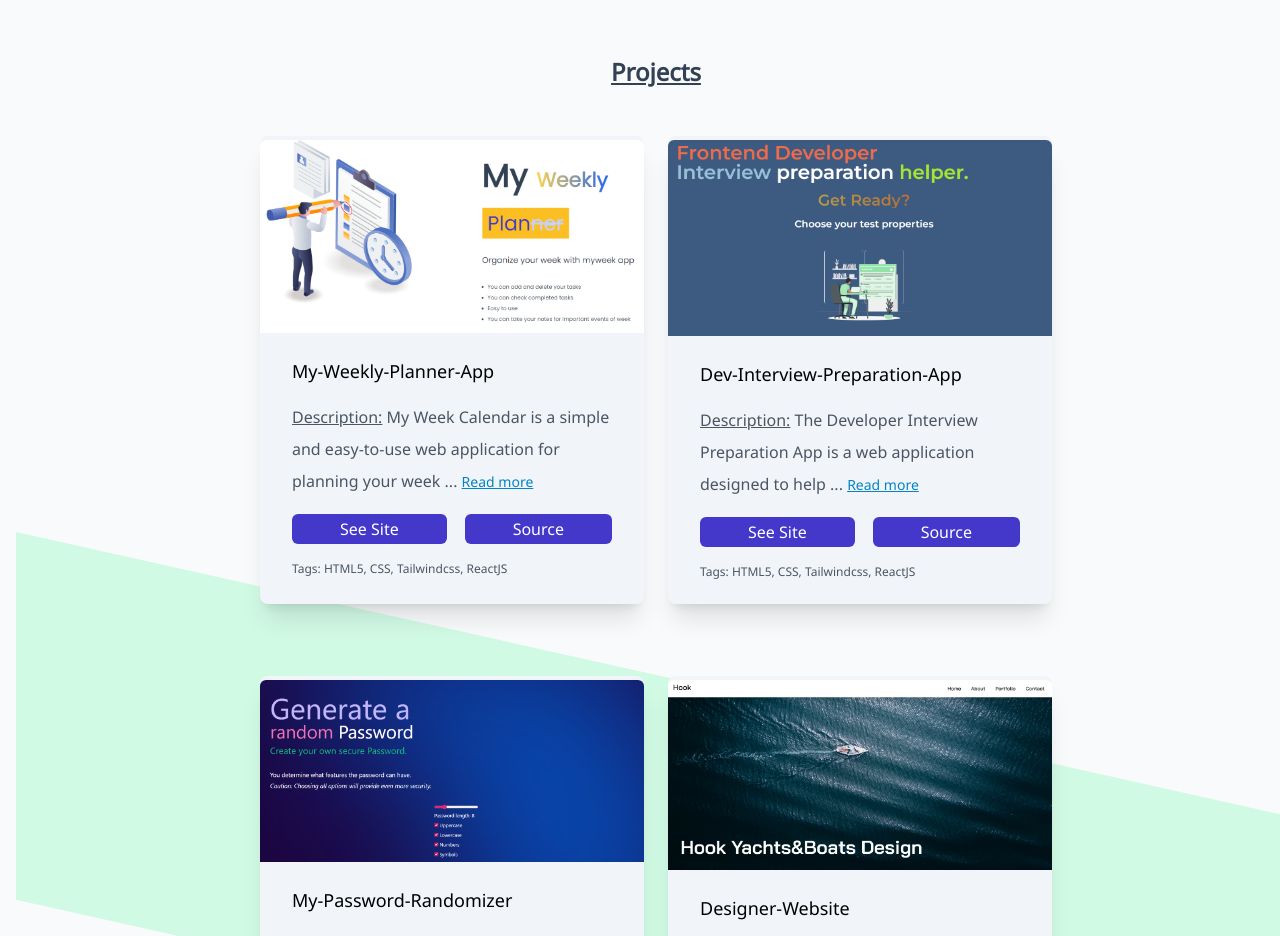
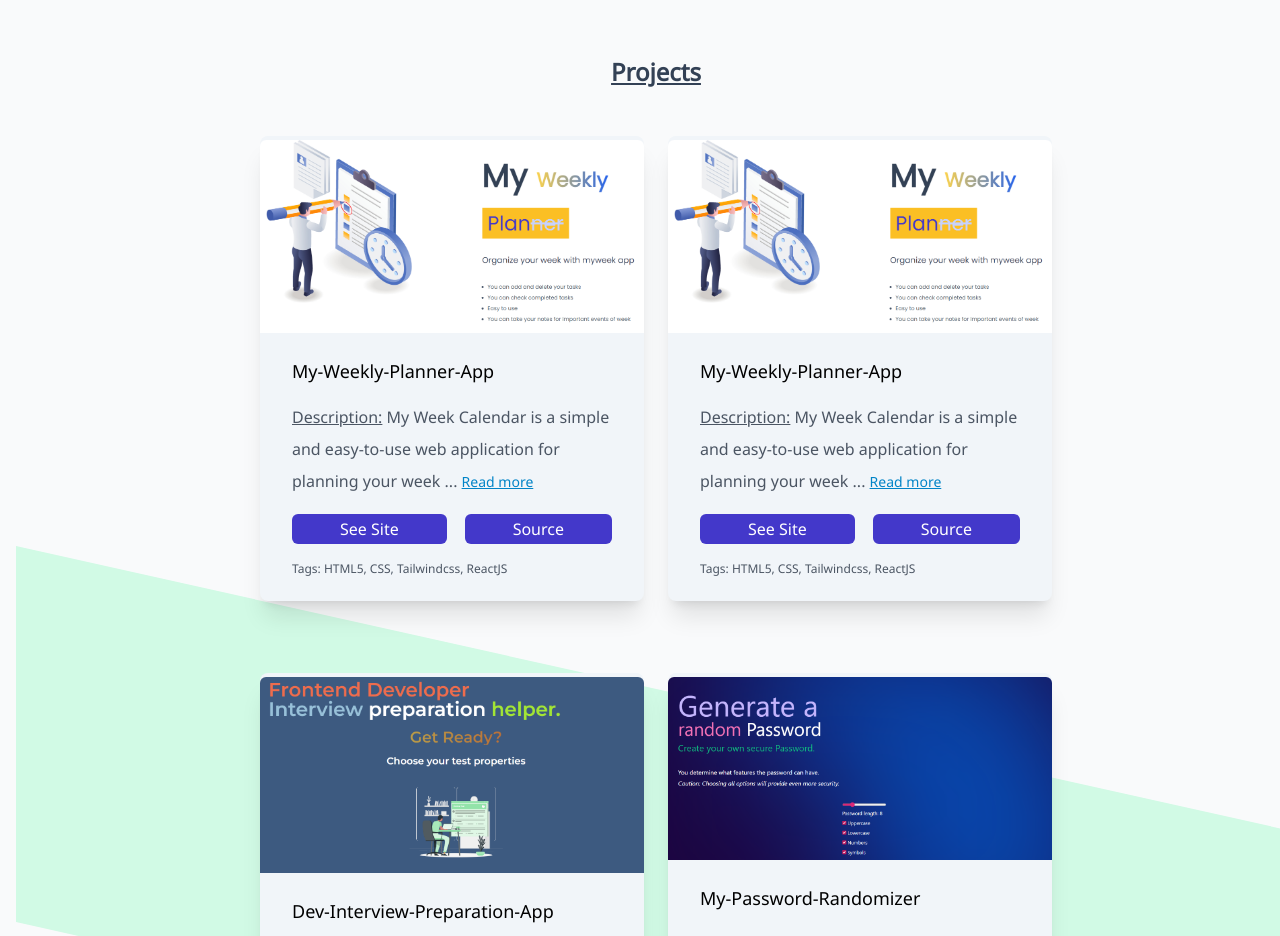
Before and after one commit to TevfikSarlak/dev-website-project, a website: page index.html in a window 1280 px wide. Shown: the part 2640-3576 px from the top of the page. Drawn offline with nearby package versions, Linux system fonts and the light colour scheme.

Commit message:
New Project added

```diff
--- a/index.html
+++ b/index.html
@@ -289,7 +289,52 @@
 
           </div>
 
-          <!--Project2-->
+           <!--Project2-->
+           <div class="bg-slate-100 rounded-lg shadow-xl  w-80 md:w-96  mb-12 mx-auto hover:scale-105">
+            <img src="/images/my-weekly-planner.PNG" class="mt-1 rounded-t-md"/>
+            <div class="mx-2 leading-loose p-6 ">
+              <h2 class="text-lg font-medium mb-4">My-Weekly-Planner-App</h2>
+
+              <p class="text-gray-600"><span class="underline">Description:</span>
+                My Week Calendar is a simple and easy-to-use web application for planning your week
+
+                <span id="dots-one">...</span>
+
+                <span id="readmore-one" class="">
+                  <button id="btn-readmore-one" onclick="ToggleTextOne()" class="text-sky-600 text-sm underline">Read more</button>
+                </span>
+
+                <span id="moretext-one" class="hidden"> It allows you to add, delete, and check off tasks,
+                  as well as take notes and save your progress. The calendar starts on Monday to help
+                  you plan out your workweek. My Week Calendar was built with ReactJS and styled using Tailwind CSS.
+                </span>
+              </p>
+
+              <span >
+                <button id="btn-readless-one" onclick="ToggleTextOne()" class="hidden text-sm  text-sky-600 underline ">Read less</button>
+              </span>
+
+              <div class="mt-4 mb-4 flex justify-evenly md:justify-between items-center">
+                <button>
+                  <a href="https://www.myweek.site/" target="_blank" class="bg-indigo-700 px-8 md:px-12 py-1 rounded-md text-white
+                  hover:bg-white hover:border-2 hover:border-indigo-700 hover:font-semibold hover:text-indigo-700 "
+                  >See Site</a>
+                </button>
+
+                <button>
+                  <a href="https://github.com/TevfikSarlak/my-weekly-planner-app" target="_blank" class="bg-indigo-700 px-8 md:px-12 py-1 rounded-md text-white
+                  hover:bg-white hover:border-2 hover:border-indigo-700 hover:font-semibold hover:text-indigo-700 "
+                  >Source</a>
+                </button>
+              </div>
+
+              <p class="text-gray-600 text-xs">Tags: HTML5, CSS, Tailwindcss, ReactJS</p>
+            </div>
+
+          </div>
+
+
+          <!--Project3-->
           <div class="bg-slate-100 rounded-lg shadow-xl  w-80 md:w-96  mb-12 mx-auto   hover:scale-105">
             <img src="/images/dev-interview-preparation-app.PNG" class="mt-1 rounded-t-md"/>
             <div class="mx-2 leading-loose p-6 ">
@@ -335,7 +380,7 @@
 
           </div>
 
-          <!--Project3-->
+          <!--Project4-->
           <div class="bg-slate-100 rounded-lg shadow-xl w-80 md:w-96  mb-12 mx-auto   hover:scale-105">
             <img src="/images/my-password-randomizer.PNG" class="mt-1 rounded-t-md"/>
             <div class="mx-2 leading-loose p-6 ">
@@ -381,7 +426,7 @@
 
           </div>
 
-          <!--Project4-->
+          <!--Project5-->
           <div class="bg-slate-100 rounded-lg shadow-xl w-80 md:w-96  mb-12 mx-auto  hover:scale-105">
             <img src="/images/designer-website.PNG" class="mt-1 rounded-t-md"/>
             <div class="mx-2 leading-loose p-6 ">
@@ -427,7 +472,7 @@
 
           </div>
 
-          <!--Project5-->
+          <!--Project6-->
           <div class="bg-slate-100 rounded-lg shadow-xl w-80 md:w-96  mb-12 mx-auto  hover:scale-105">
             <img src="/images/dev-website.PNG" class="mt-1 rounded-t-md"/>
             <div class="mx-2 leading-loose p-6 ">
```
